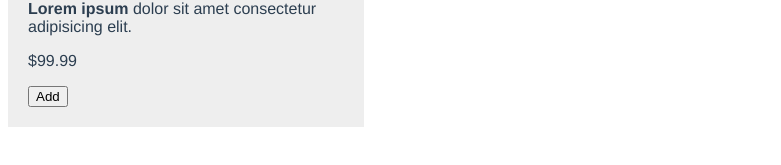
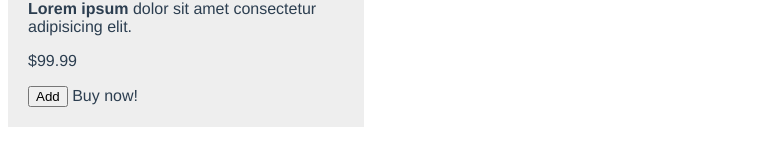
Before and after one commit to stoled/webstore, a Vue app: page /store in a window 1280 px wide. Shown: the part 515-680 px from the top of the page, without its empty margins (0-781 px from the left). Built offline with nearby package versions, Linux system fonts and the light colour scheme.

Commit message:
correct items count messages

```diff
--- a/src/views/Store.vue
+++ b/src/views/Store.vue
@@ -22,8 +22,14 @@
           <button v-else>
             Nope
           </button>
-          <span v-if="product.availableInventory - cartItemCount < 5">
+          <span v-if="product.availableInventory - cartItemCount === 0">
+            All out!
+          </span>
+          <span v-else-if="product.availableInventory - cartItemCount < 5">
             Only {{product.availableInventory - cartItemCount}} left!
+          </span>
+          <span v-else>
+            Buy now!
           </span>
         </div>
       </div>
```
